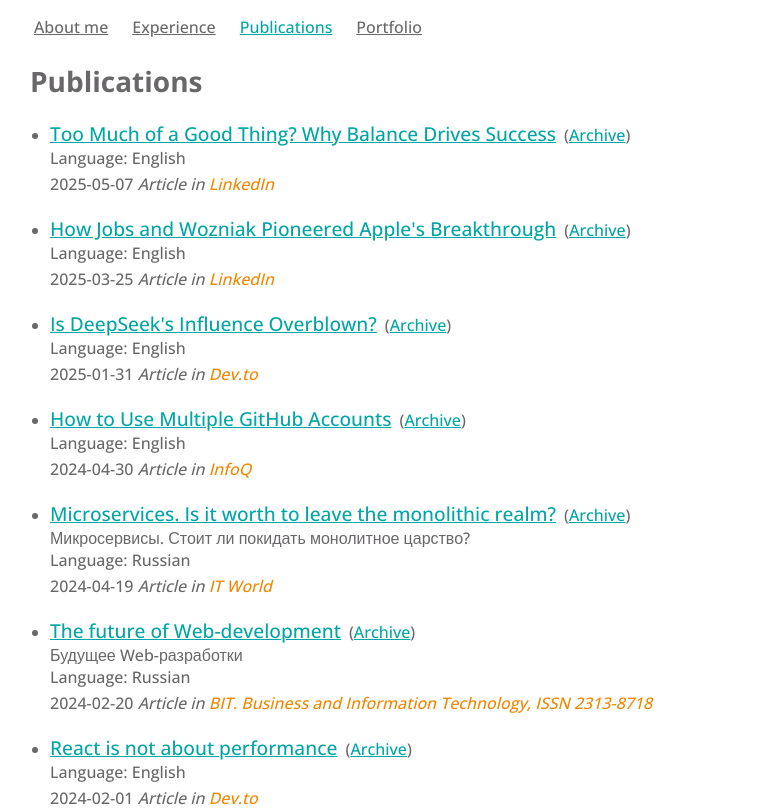
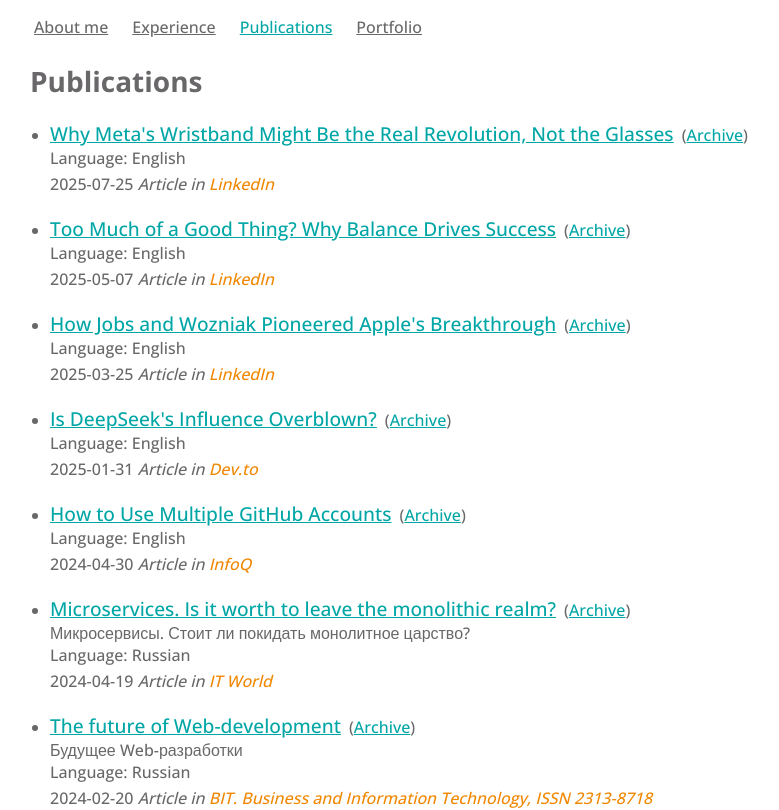
Before and after one commit to ArturAmpilogov/me, a Next.js app: page /publications in a window 1280 px wide. Shown: the top 810 px of the page, without its empty margins (10-789 px from the left). Built offline with nearby package versions, Linux system fonts and the light colour scheme.

Commit message:
2025-10-08: Meta wrist band article

```diff
--- a/data/publications.ts
+++ b/data/publications.ts
@@ -241,4 +241,14 @@ export const publications: IPublication[] = [
     archive:
       "https://web.archive.org/web/20250508080436/https://www.linkedin.com/pulse/too-much-good-thing-why-balance-drives-success-artur-ampilogov-koxze/",
   },
+  {
+    type: "article",
+    date: "2025-07-25",
+    name: "Why Meta's Wristband Might Be the Real Revolution, Not the Glasses",
+    link: "https://www.linkedin.com/pulse/why-metas-wristband-might-real-revolution-glasses-artur-ampilogov-uhfje",
+    publisher: "LinkedIn",
+    language: "English",
+    archive:
+      "https://web.archive.org/web/20251008124118/https://www.linkedin.com/pulse/why-metas-wristband-might-real-revolution-glasses-artur-ampilogov-uhfje",
+  },
 ];
```
